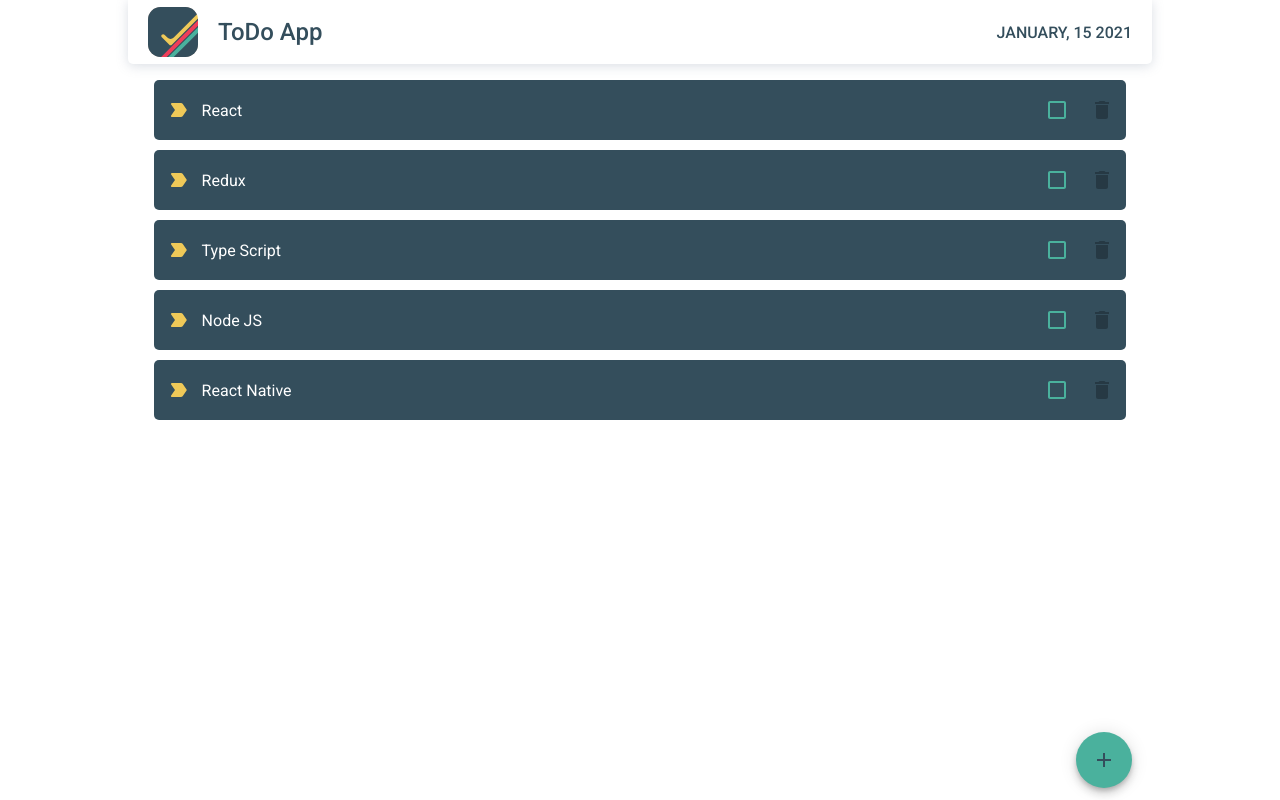
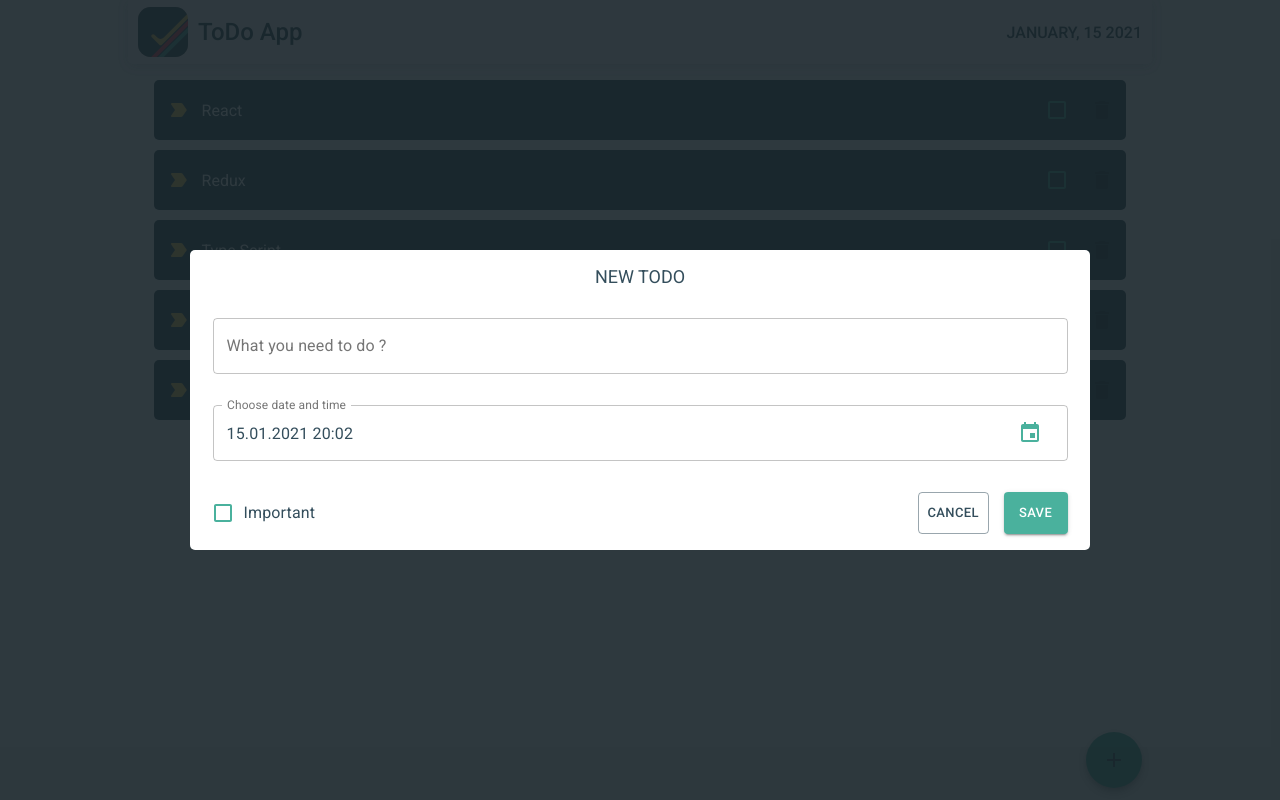
Before and after one commit to KistanovMax/todo-react-typescript, a React (Create React App) app: page / in a window 1280 px wide. Both pictures are taken after a click on the button 1104 px from the left and 760 px from the top of the page. Built offline with nearby package versions, Linux system fonts and the light colour scheme.

Commit message:
added modal window

```diff
--- a/src/components/Date/styled.tsx
+++ b/src/components/Date/styled.tsx
@@ -8,5 +8,5 @@ export const StyledDate = styled(Box)`
   color: ${COLORS.colorDark};
   font-size: 16px;
   font-weight: 500;
-  margin-right: 20px;
+  margin-right: 10px;
 `;
--- a/src/components/Footer/Footer.tsx
+++ b/src/components/Footer/Footer.tsx
@@ -2,10 +2,14 @@ import React, { ReactElement } from "react";
 import AddIcon from "@material-ui/icons/Add";
 import { AddButton, StyledFooter } from "./styled";
 
-export default function Footer(): ReactElement {
+interface Footer {
+  handleOpen: () => void;
+}
+
+export default function Footer({ handleOpen }: Footer): ReactElement {
   return (
     <StyledFooter display="flex" alignItems="center" justifyContent="flex-end">
-      <AddButton aria-label="add">
+      <AddButton onClick={handleOpen} aria-label="add">
         <AddIcon />
       </AddButton>
     </StyledFooter>
--- a/src/components/Footer/styled.tsx
+++ b/src/components/Footer/styled.tsx
@@ -13,5 +13,5 @@ export const StyledFooter = styled(Box)`
 export const AddButton = styled(Fab)`
   background: ${COLORS.colorGreen} !important;
   color: ${COLORS.colorDark}!important;
-  right: 20px;
+  right: 10px;
 `;
--- a/src/components/Header/styled.tsx
+++ b/src/components/Header/styled.tsx
@@ -17,12 +17,12 @@ export const StyledHeader = styled(Box)`
 `;
 
 export const Title = styled(Typography)`
-  margin-left: 20px !important;
+  margin-left: 10px !important;
   font-weight: 500 !important;
 `;
 
 export const Logo = styled.img`
-  margin-left: 20px;
+  margin-left: 10px;
   width: 50px;
   height: 50px;
 `;
--- a/src/components/NewTodoModal/NewTodoModal.tsx
+++ b/src/components/NewTodoModal/NewTodoModal.tsx
@@ -1,19 +1,38 @@
-import React, { ReactElement } from "react";
-import { Box } from "@material-ui/core";
+import React, { ReactElement, useState } from "react";
+import { Box, Button, FormControlLabel } from "@material-ui/core";
 
 import {
   StyledModal,
   ModalContent,
   ModalTitle,
   StyledTextField,
+  StyledKeyboardDateTimePicker,
+  StyledCheckbox,
+  ButtonsBox,
   SubmitButton,
 } from "./styled";
 
-export default function NewTodoModal(): ReactElement {
-  const [open, setOpen] = React.useState(false);
+interface NewTodoModal {
+  open: boolean;
+  setOpen: React.Dispatch<React.SetStateAction<boolean>>;
+}
+
+export default function NewTodoModal({
+  open,
+  setOpen,
+}: NewTodoModal): ReactElement {
+  const [selectedDate, setSelectedDate] = useState<Date | null>(new Date());
 
   const handleClose = () => {
     setOpen(false);
+  };
+
+  const handleSaveTodo = () => {
+    ("");
+  };
+
+  const handleDateChange = (date: Date | null) => {
+    setSelectedDate(date);
   };
 
   return (
@@ -22,22 +41,49 @@ export default function NewTodoModal(): ReactElement {
         open={open}
         onClose={handleClose}
         aria-labelledby="simple-modal-title"
-        aria-describedby="simple-modal-description"
       >
         <ModalContent>
-          <ModalTitle id="simple-modal-title">New Todo</ModalTitle>
+          <ModalTitle id="simple-modal-title">NEW TODO</ModalTitle>
           <StyledTextField
             color="primary"
+            variant="outlined"
             label="What you need to do ?"
-            variant="outlined"
           />
-          <SubmitButton
-            onClick={handleClose}
-            color="primary"
-            variant="contained"
-          >
-            Submit
-          </SubmitButton>
+          <StyledKeyboardDateTimePicker
+            autoOk
+            inputVariant="outlined"
+            ampm={false}
+            label="Choose date and time"
+            value={selectedDate}
+            onChange={handleDateChange}
+            disablePast
+            format="dd.MM.yyyy HH:mm"
+          />
+          <Box display="flex" justifyContent="space-between" width="95%">
+            <FormControlLabel
+              value="end"
+              control={<StyledCheckbox />}
+              label="Important"
+              labelPlacement="end"
+            />
+            <ButtonsBox>
+              <Button
+                onClick={handleClose}
+                color="primary"
+                variant="outlined"
+                size="small"
+              >
+                Cancel
+              </Button>
+              <SubmitButton
+                onClick={handleSaveTodo}
+                variant="contained"
+                size="small"
+              >
+                Save
+              </SubmitButton>
+            </ButtonsBox>
+          </Box>
         </ModalContent>
       </StyledModal>
     </Box>
--- a/src/components/NewTodoModal/styled.tsx
+++ b/src/components/NewTodoModal/styled.tsx
@@ -1,6 +1,7 @@
 import styled from "styled-components";
-import { Box, Button, Modal, TextField } from "@material-ui/core";
+import { Box, Button, Checkbox, Modal, TextField } from "@material-ui/core";
 import { COLORS } from "../../styles/colors";
+import { KeyboardDateTimePicker } from "@material-ui/pickers";
 
 export const StyledModal = styled(Modal)`
   display: flex;
@@ -11,30 +12,53 @@ export const StyledModal = styled(Modal)`
 
 export const ModalContent = styled(Box)`
   display: flex;
-  flex-direction: column;
-  justify-content: space-between;
+  flex-wrap: wrap;
+  justify-content: space-around;
   align-items: center;
   background: ${COLORS.colorWhite};
   color: ${COLORS.colorDark};
-  min-width: 350px;
-  max-width: 500px;
-  min-height: 400px;
-  max-height: 500px;
+  width: 90%;
+  max-width: 900px;
+  min-height: 300px;
   outline: none;
   border-radius: 5px;
   user-select: none;
 `;
 
 export const ModalTitle = styled.p`
-  font-size: 20px;
-  margin-top: 20px;
+  font-size: 18px;
 `;
 
 export const StyledTextField = styled(TextField)`
   width: 95%;
   border-radius: 5px;
+  input {
+    color: ${COLORS.colorDark};
+  }
+`;
+
+export const StyledKeyboardDateTimePicker = styled(KeyboardDateTimePicker)`
+  width: 95%;
+  border-radius: 5px;
+  button {
+    color: ${COLORS.colorGreen} !important;
+  }
+  input {
+    color: ${COLORS.colorDark} !important;
+  }
+`;
+
+export const StyledCheckbox = styled(Checkbox)`
+  color: ${COLORS.colorGreen} !important;
+`;
+
+export const ButtonsBox = styled(Box)`
+  display: flex;
+  justify-content: space-between;
+  width: 150px;
 `;
 
 export const SubmitButton = styled(Button)`
-  margin-bottom: 20px !important;
+  background: ${COLORS.colorGreen} !important;
+  color: ${COLORS.colorWhite} !important;
 `;
--- a/src/components/TodoList/TodoList.tsx
+++ b/src/components/TodoList/TodoList.tsx
@@ -4,7 +4,7 @@ import TodoItem from "../TodoItem/TodoItem";
 import { StyledList } from "./styled";
 
 interface TodoList {
-  todos: any[]; // eslint-disable-line
+  todos: { id: number; text: string; important: boolean }[];
 }
 
 export default function TodoList({ todos }: TodoList): ReactElement {
--- a/src/constants/index.tsx
+++ b/src/constants/index.tsx
@@ -1,7 +1,7 @@
 export const TODOS = [
-  { id: 1, text: "React" },
-  { id: 2, text: "Redux" },
+  { id: 1, text: "React", important: false },
+  { id: 2, text: "Redux", important: false },
   { id: 3, text: "Type Script", important: true },
   { id: 4, text: "Node JS", important: true },
-  { id: 5, text: "React Native" },
+  { id: 5, text: "React Native", important: false },
 ];
--- a/src/index.tsx
+++ b/src/index.tsx
@@ -1,6 +1,9 @@
-import React, { ReactElement } from "react";
+import React, { ReactElement, useState } from "react";
 import ReactDOM from "react-dom";
 import { ThemeProvider } from "@material-ui/core";
+import { MuiPickersUtilsProvider } from "@material-ui/pickers";
+import DateFnsUtils from "@date-io/date-fns";
+import locale from "date-fns/locale/en-GB";
 
 import Footer from "./components/Footer/Footer";
 import Header from "./components/Header/Header";
@@ -13,15 +16,21 @@ import { MAIN_THEME } from "./themes/theme";
 import "./styles/global.css";
 
 export default function App(): ReactElement {
+  const [open, setOpen] = useState(false);
+
+  const handleOpen = () => {
+    setOpen(true);
+  };
+
   return (
-    <>
+    <MuiPickersUtilsProvider utils={DateFnsUtils} locale={locale}>
       <ThemeProvider theme={MAIN_THEME}>
         <Header />
         <TodoList todos={TODOS} />
-        <NewTodoModal />
-        <Footer />
+        <Footer handleOpen={handleOpen} />
+        <NewTodoModal open={open} setOpen={setOpen} />
       </ThemeProvider>
-    </>
+    </MuiPickersUtilsProvider>
   );
 }
 
```
Also changed, not shown: package.json (+6 -1 lines), 1 other file (tests, documents, lock files or other folders).
